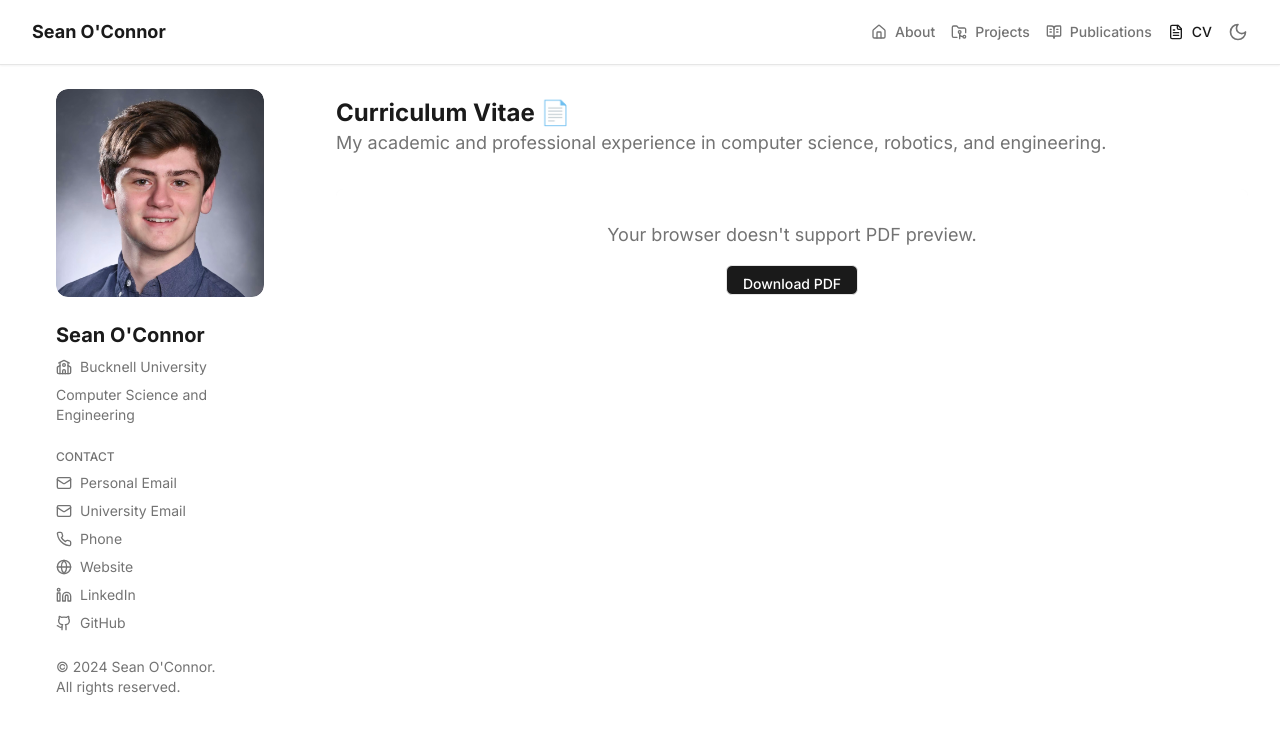
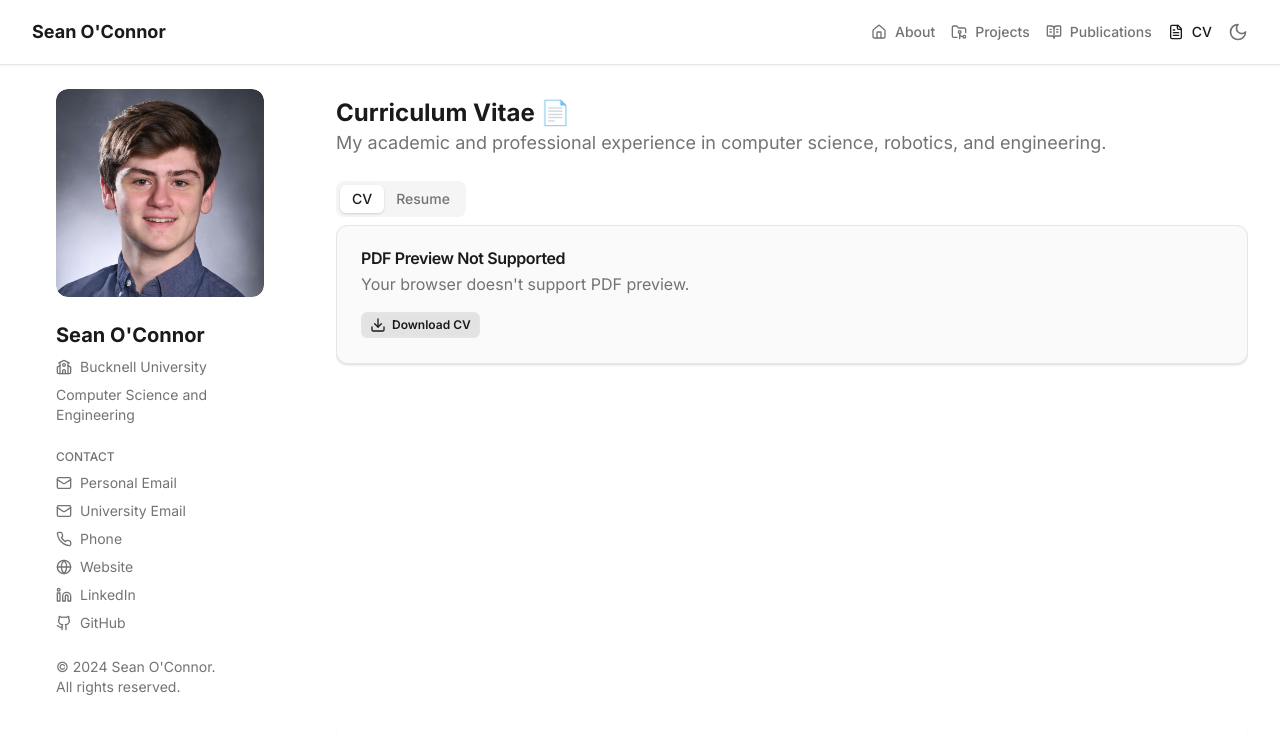
Before and after one commit to soconnor0919/personal-website, a Next.js app: page /cv in a window 1280 px wide. Shown: the top 734 px of the page. Built offline with nearby package versions, Linux system fonts and the light colour scheme.

Commit message:
Add resume/switcher

```diff
--- a/package.json
+++ b/package.json
@@ -19,6 +19,7 @@
     "@radix-ui/react-select": "^2.1.2",
     "@radix-ui/react-separator": "^1.1.0",
     "@radix-ui/react-slot": "^1.1.0",
+    "@radix-ui/react-tabs": "^1.1.1",
     "@radix-ui/react-toast": "^1.2.2",
     "@radix-ui/react-tooltip": "^1.1.3",
     "@react-pdf/renderer": "^3.4.5",
--- a/src/app/cv/page.tsx
+++ b/src/app/cv/page.tsx
@@ -1,8 +1,17 @@
 'use client';
 
+import { useState } from 'react';
+import { Tabs, TabsList, TabsTrigger, TabsContent } from '~/components/ui/tabs';
+import { Badge } from '~/components/ui/badge';
+import { Card, CardHeader, CardContent, CardTitle, CardDescription } from '~/components/ui/card';
+import { Download } from 'lucide-react';
+import Link from 'next/link';
+
 export default function CVPage() {
+  const [activeTab, setActiveTab] = useState('cv');
+
   return (
-    <div className="space-y-8">
+    <div className="space-y-6">
       <section className="prose prose-zinc dark:prose-invert max-w-none">
         <h1 className="text-2xl font-bold">Curriculum Vitae 📄</h1>
         <p className="text-lg text-muted-foreground">
@@ -10,26 +19,83 @@ export default function CVPage() {
         </p>
       </section>
 
-      <div className="bg-white shadow-sm rounded-lg overflow-hidden">
+      <Tabs value={activeTab} onValueChange={setActiveTab}>
+        <TabsList>
+          <TabsTrigger value="cv">CV</TabsTrigger>
+          <TabsTrigger value="resume">Resume</TabsTrigger>
+        </TabsList>
+
+        <TabsContent value="cv">
+          <div className="bg-background shadow-sm rounded-lg overflow-hidden">
             <object
               data="/cv.pdf"
               type="application/pdf"
-          className="w-full h-[calc(100vh-18rem)] lg:h-[calc(100vh-15rem)]"
+              className="w-full h-[calc(100vh-20.5rem)] lg:h-[calc(100vh-18rem)]"
             >
-          <div className="flex flex-col items-center justify-center p-8">
-            <p className="text-lg text-muted-foreground">
+              <Card>
+                <CardHeader className="pb-2">
+                  <div className="flex items-center justify-between">
+                    <CardTitle>PDF Preview Not Supported</CardTitle>
+                  </div>
+                  <CardDescription className="text-base">
                     Your browser doesn't support PDF preview.
-            </p>
-            <a
+                  </CardDescription>
+                </CardHeader>
+                <CardContent>
+                  <div className="flex flex-wrap gap-2 mt-2">
+                    <Link
                       href="/cv.pdf"
-              download
-              className="mt-4 inline-flex items-center justify-center px-4 pt-2 pb-0 border border-transparent text-sm font-medium rounded-md text-white bg-primary hover:bg-primary/90 focus:outline-none focus:ring-2 focus:ring-offset-2 focus:ring-primary"
+                      target="_blank"
+                      rel="noopener noreferrer"
                     >
-              Download PDF
-            </a>
+                      <Badge variant="secondary" className="capitalize">
+                        <Download className="h-4 w-4" />
+                        Download CV
+                      </Badge>
+                    </Link>
                   </div>
+                </CardContent>
+              </Card>
             </object>
           </div>
+        </TabsContent>
+
+        <TabsContent value="resume">
+          <div className="bg-background shadow-sm rounded-lg overflow-hidden">
+            <object
+              data="/resume.pdf"
+              type="application/pdf"
+              className="w-full h-[calc(100vh-20.5rem)] lg:h-[calc(100vh-18rem)]"
+            >
+
+              <Card>
+                <CardHeader className="pb-2">
+                  <div className="flex items-center justify-between">
+                    <CardTitle>PDF Preview Not Supported</CardTitle>
+                  </div>
+                  <CardDescription className="text-base">
+                    Your browser doesn't support PDF preview.
+                  </CardDescription>
+                </CardHeader>
+                <CardContent>
+                  <div className="flex flex-wrap gap-2 mt-2">
+                    <Link
+                      href="/resume.pdf"
+                      target="_blank"
+                      rel="noopener noreferrer"
+                    >
+                      <Badge variant="secondary" className="capitalize">
+                        <Download className="h-4 w-4" />
+                        Download Resume
+                      </Badge>
+                    </Link>
+                  </div>
+                </CardContent>
+              </Card>
+            </object>
+          </div>
+        </TabsContent>
+      </Tabs>
     </div>
   );
 }
--- a/src/app/page.tsx
+++ b/src/app/page.tsx
@@ -72,7 +72,7 @@ export default function HomePage() {
       </section>
 
       {/* Featured Projects Section */}
-      <section className="space-y-4">
+      <section className="space-y-6">
         <div className="flex items-center justify-between">
           <h2 className="text-2xl font-bold">Featured Projects 🌟</h2>
           <Link
--- a/src/app/projects/page.tsx
+++ b/src/app/projects/page.tsx
@@ -17,7 +17,7 @@ export default function ProjectsPage() {
   }, []);
 
   return (
-    <div className="space-y-8">
+    <div className="space-y-6">
       <section className="prose prose-zinc dark:prose-invert max-w-none">
         <h1 className="text-2xl font-bold">Featured Projects 🌟</h1>
         <p className="text-lg text-muted-foreground">
--- a/src/app/publications/page.tsx
+++ b/src/app/publications/page.tsx
@@ -58,7 +58,7 @@ export default function PublicationsPage() {
   };
 
   return (
-    <div className="space-y-8">
+    <div className="space-y-6">
       <section className="prose prose-zinc dark:prose-invert max-w-none">
         <h1 className="text-2xl font-bold">Publications 📚</h1>
         <p className="text-lg text-muted-foreground">
--- /dev/null
+++ b/src/components/ui/tabs.tsx
@@ -0,0 +1,55 @@
+"use client"
+
+import * as React from "react"
+import * as TabsPrimitive from "@radix-ui/react-tabs"
+
+import { cn } from "~/lib/utils"
+
+const Tabs = TabsPrimitive.Root
+
+const TabsList = React.forwardRef<
+  React.ElementRef<typeof TabsPrimitive.List>,
+  React.ComponentPropsWithoutRef<typeof TabsPrimitive.List>
+>(({ className, ...props }, ref) => (
+  <TabsPrimitive.List
+    ref={ref}
+    className={cn(
+      "inline-flex h-9 items-center justify-center rounded-lg bg-muted p-1 text-muted-foreground",
+      className
+    )}
+    {...props}
+  />
+))
+TabsList.displayName = TabsPrimitive.List.displayName
+
+const TabsTrigger = React.forwardRef<
+  React.ElementRef<typeof TabsPrimitive.Trigger>,
+  React.ComponentPropsWithoutRef<typeof TabsPrimitive.Trigger>
+>(({ className, ...props }, ref) => (
+  <TabsPrimitive.Trigger
+    ref={ref}
+    className={cn(
+      "inline-flex items-center justify-center whitespace-nowrap rounded-md px-3 py-1 text-sm font-medium ring-offset-background transition-all focus-visible:outline-none focus-visible:ring-2 focus-visible:ring-ring focus-visible:ring-offset-2 disabled:pointer-events-none disabled:opacity-50 data-[state=active]:bg-background data-[state=active]:text-foreground data-[state=active]:shadow",
+      className
+    )}
+    {...props}
+  />
+))
+TabsTrigger.displayName = TabsPrimitive.Trigger.displayName
+
+const TabsContent = React.forwardRef<
+  React.ElementRef<typeof TabsPrimitive.Content>,
+  React.ComponentPropsWithoutRef<typeof TabsPrimitive.Content>
+>(({ className, ...props }, ref) => (
+  <TabsPrimitive.Content
+    ref={ref}
+    className={cn(
+      "mt-2 ring-offset-background focus-visible:outline-none focus-visible:ring-2 focus-visible:ring-ring focus-visible:ring-offset-2",
+      className
+    )}
+    {...props}
+  />
+))
+TabsContent.displayName = TabsPrimitive.Content.displayName
+
+export { Tabs, TabsList, TabsTrigger, TabsContent }
```
Also changed, not shown: 2 other files (tests, documents, lock files or other folders). Lines whose indentation alone changed are shown as unchanged.
